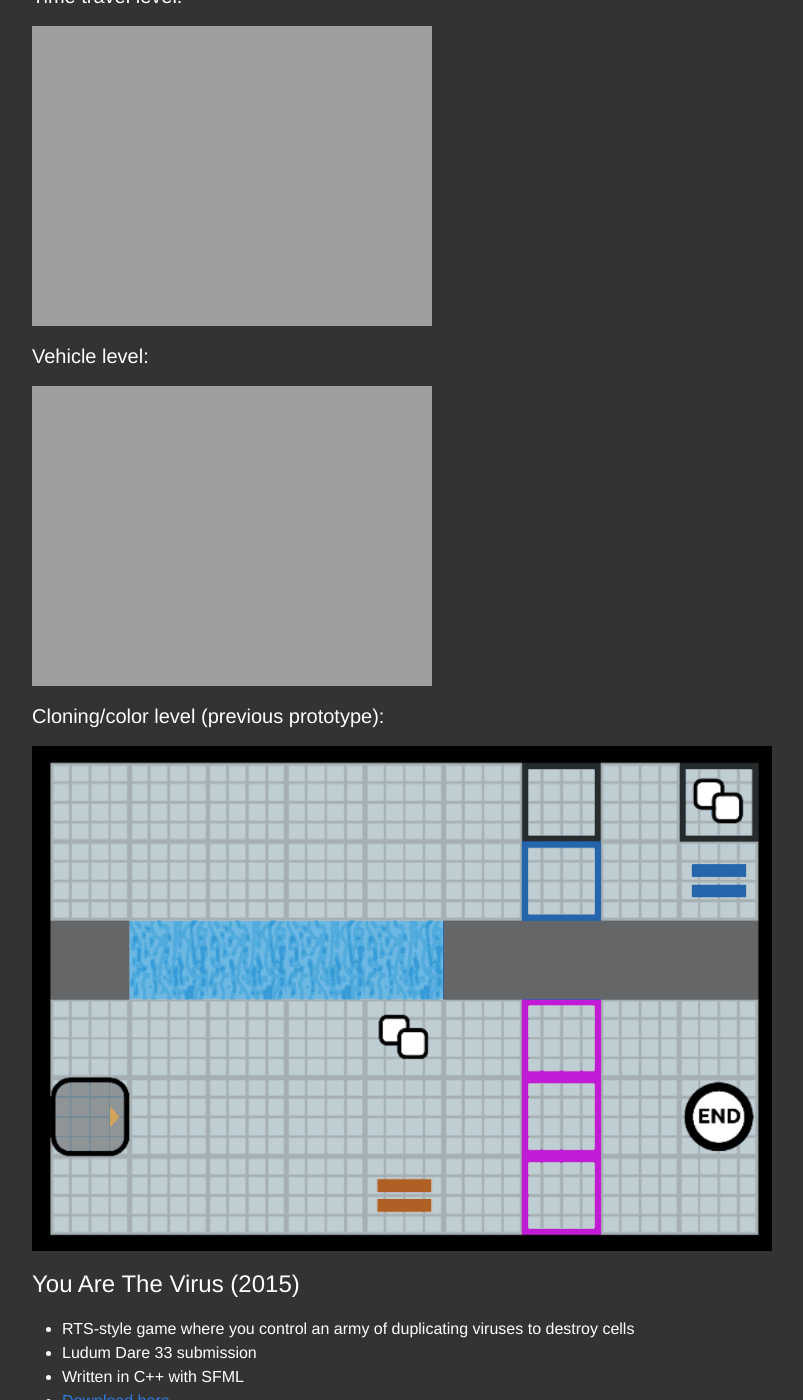
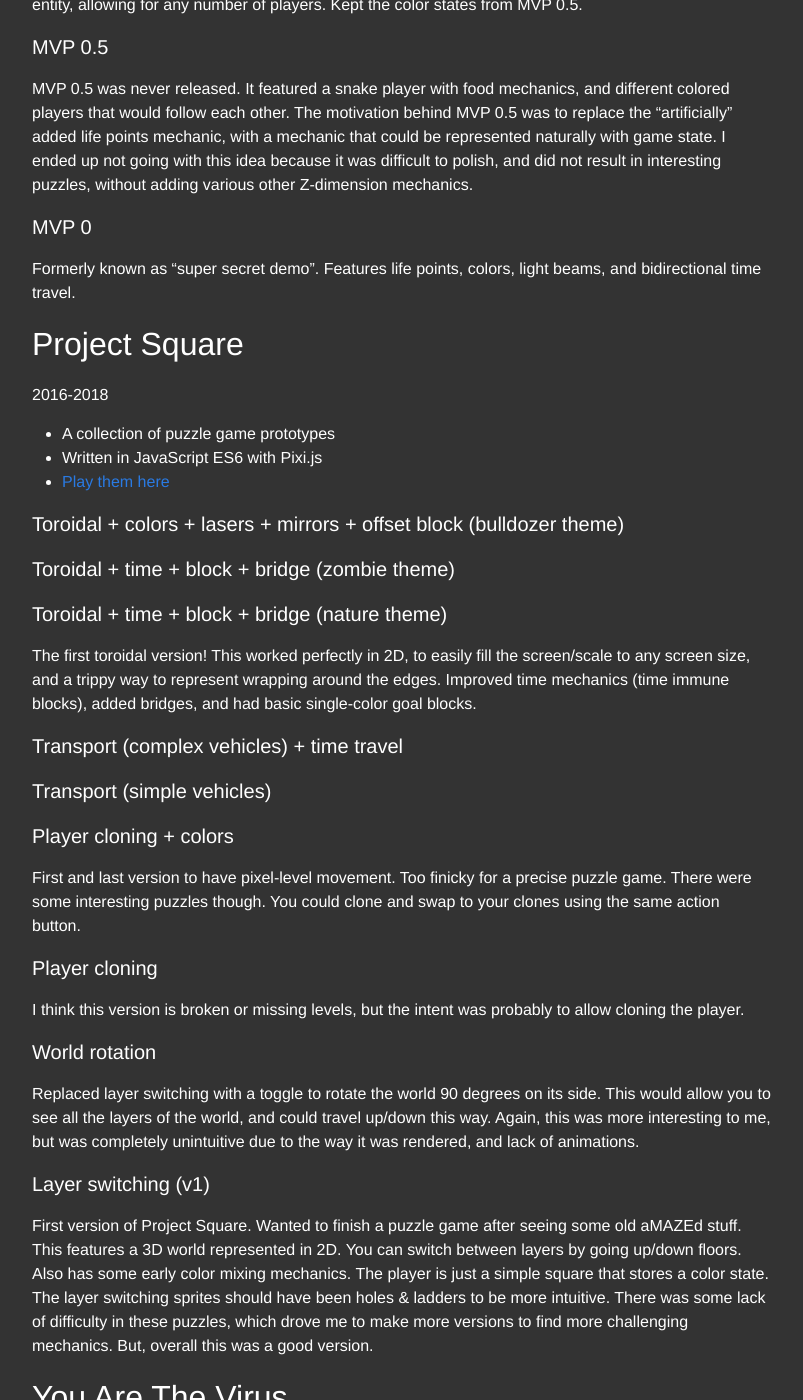
Before and after one commit to ayebear/ayebear-website, a Jekyll site: the page built from games.md, in a window 1280 px wide and 1400 px high, scrolled down 469 px. Shown: the whole window, without its empty margins (238-1041 px from the left). Built offline with Jekyll 4.4.1, drawn with Linux system fonts in a browser that asks for light colours; some of the changed text lies outside the part shown.

Commit message:
Started laying out new games page

```diff
--- a/games.md
+++ b/games.md
@@ -4,74 +4,121 @@
 permalink: /games/
 ---
 
-# Toroban (2019+)
+## Toroban
 
-**[Main Website](https://toroban.com/)**
+2019+
 
-A best effort attempt to create a finished product. The previous prototypes helped me learn what makes good puzzle games.
+- Toroidal sokoban game. This is my first game for sale.
+- **[Main Website](https://toroban.com/)**
+- Target release date: 2021-03-14
 
-# Project Square (2016-2018)
+#### MVP 2
 
-* A collection of puzzle game prototypes
-* Written in JavaScript ES6 with Pixi.js
-* [Play them here](https://ayebear.com/project-square/)
+#### MVP 1
 
-#### Time travel level:
-![Project Square]({{ site.url }}/data/ps_time_level.gif)
+A new take on replacing life points. This version changes the concept of the player into a standard game entity, allowing for any number of players. Kept the color states from MVP 0.5.
 
-#### Vehicle level:
-![Project Square]({{ site.url }}/data/ps_vehicle_level.gif)
+#### MVP 0.5
 
-#### Cloning/color level (previous prototype):
-![Project Square]({{ site.url }}/data/posts/cloning_color_mechanics.gif)
+MVP 0.5 was never released. It featured a snake player with food mechanics, and different colored players that would follow each other. The motivation behind MVP 0.5 was to replace the "artificially" added life points mechanic, with a mechanic that could be represented naturally with game state. I ended up not going with this idea because it was difficult to polish, and did not result in interesting puzzles, without adding various other Z-dimension mechanics.
 
-# You Are The Virus (2015)
+#### MVP 0
 
-* RTS-style game where you control an army of duplicating viruses to destroy cells
-* Ludum Dare 33 submission
-* Written in C++ with SFML
-* [Download here](https://github.com/ayebear/you-are-the-virus/releases)
+Formerly known as "super secret demo". Features life points, colors, light beams, and bidirectional time travel.
+
+## Project Square
+
+2016-2018
+
+- A collection of puzzle game prototypes
+- Written in JavaScript ES6 with Pixi.js
+- [Play them here](https://ayebear.com/project-square/)
+
+#### Toroidal + colors + lasers + mirrors + offset block (bulldozer theme)
+
+#### Toroidal + time + block + bridge (zombie theme)
+
+#### Toroidal + time + block + bridge (nature theme)
+
+The first toroidal version! This worked perfectly in 2D, to easily fill the screen/scale to any screen size, and a trippy way to represent wrapping around the edges. Improved time mechanics (time immune blocks), added bridges, and had basic single-color goal blocks.
+
+#### Transport (complex vehicles) + time travel
+
+#### Transport (simple vehicles)
+
+#### Player cloning + colors
+
+First and last version to have pixel-level movement. Too finicky for a precise puzzle game. There were some interesting puzzles though. You could clone and swap to your clones using the same action button.
+
+#### Player cloning
+
+I think this version is broken or missing levels, but the intent was probably to allow cloning the player.
+
+#### World rotation
+
+Replaced layer switching with a toggle to rotate the world 90 degrees on its side. This would allow you to see all the layers of the world, and could travel up/down this way. Again, this was more interesting to me, but was completely unintuitive due to the way it was rendered, and lack of animations.
+
+#### Layer switching (v1)
+
+First version of Project Square. Wanted to finish a puzzle game after seeing some old aMAZEd stuff. This features a 3D world represented in 2D. You can switch between layers by going up/down floors. Also has some early color mixing mechanics. The player is just a simple square that stores a color state. The layer switching sprites should have been holes & ladders to be more intuitive. There was some lack of difficulty in these puzzles, which drove me to make more versions to find more challenging mechanics. But, overall this was a good version.
+
+## You Are The Virus
+
+2015
+
+- RTS-style game where you control an army of duplicating viruses to destroy cells
+- Ludum Dare 33 submission
+- Written in C++ with SFML
+- [Download here](https://github.com/ayebear/you-are-the-virus/releases)
 
 ![You Are The Virus - ongoing war]({{ site.url }}/data/you_are_the_virus.png)
 
-# Multiversal (2014-2015)
+## Multiversal
 
-* A puzzle platformer game where the goal is to reach the end of each level.
-* You can do this by solving various puzzles using a "window" into an alternate dimension.
-* The window is controlled with your mouse. Whatever is seen through the window instantly becomes part of the real world.
-* Written in C++ with SFML
-* [Click here for a demo video](https://www.youtube.com/watch?v=msFEcX0TqVc)
-* [Download here](https://github.com/ayebear/multiversal/releases)
+2014-2015
+
+- A puzzle platformer game where the goal is to reach the end of each level.
+- You can do this by solving various puzzles using a "window" into an alternate dimension.
+- The window is controlled with your mouse. Whatever is seen through the window instantly becomes part of the real world.
+- Written in C++ with SFML
+- [Click here for a demo video](https://www.youtube.com/watch?v=msFEcX0TqVc)
+- [Download here](https://github.com/ayebear/multiversal/releases)
 
 ![Multiversal - level 1]({{ site.url }}/data/Multiversal-v0.3.0-alpha-level1.png)
 
-# Undead MMO (2013-2014)
+## Undead MMO
 
-* A multi-player online zombie survival game, started with some friends. Their websites are:
-  * [http://compilelogic.com/](http://compilelogic.com/)
-  * [http://kev-miller.com/](http://kev-miller.com/)
-* You can choose to work together to survive, or turn on your allies. Everyone is an enemy.
-* We are planning to have many fun items and weapons, as well as multiple game modes.
-* It is currently on hold, but we may continue developing it in the near future.
-* Written in C++ with SFML
-* [Source code and more information here](https://github.com/ayebear/UndeadMMO)
+2013-2014
+
+- A multi-player online zombie survival game, started with some friends. Their websites are:
+  - [http://compilelogic.com/](http://compilelogic.com/)
+  - [http://kev-miller.com/](http://kev-miller.com/)
+- You can choose to work together to survive, or turn on your allies. Everyone is an enemy.
+- We are planning to have many fun items and weapons, as well as multiple game modes.
+- It is currently on hold, but we may continue developing it in the near future.
+- Written in C++ with SFML
+- [Source code and more information here](https://github.com/ayebear/UndeadMMO)
 
 ![Undead MMO]({{ site.url }}/data/undead_mmo.jpg)
 
-# aMAZEd (2012-2013)
+## aMAZEd
 
-* A puzzle game where the player uses various items to manipulate the world, to reach the end of the levels.
-* Written in C++ with SFML
-* [Click here for a playthrough video](https://www.youtube.com/watch?v=NCFSuIPlOUI)
+2012-2013
+
+- A puzzle game where the player uses various items to manipulate the world, to reach the end of the levels.
+- Written in C++ with SFML
+- [Click here for a playthrough video](https://www.youtube.com/watch?v=NCFSuIPlOUI)
 
 ![aMAZEd](http://i.imgur.com/jG453Hb.gif)
 
-# Avalanche (2011)
+## Avalanche
 
-* The goal is to survive as long as possible without getting hit by icicles.
-* You can get extra lives from health packs.
-* You can collect force fields, and press space to use them. They last 5 seconds.
-* Written in C++ with SFML
-* [Download for Linux]({{ site.url }}/data/Avalanche_Linux.tar.bz2) --- [Download for Windows]({{ site.url }}/data/Avalanche_Windows.zip) --- [Download source code]({{ site.url }}/data/Avalanche_Source.tar.bz2)
+2011
+
+- The goal is to survive as long as possible without getting hit by icicles.
+- You can get extra lives from health packs.
+- You can collect force fields, and press space to use them. They last 5 seconds.
+- Written in C++ with SFML
+- [Download for Linux]({{ site.url }}/data/Avalanche_Linux.tar.bz2) --- [Download for Windows]({{ site.url }}/data/Avalanche_Windows.zip) --- [Download source code]({{ site.url }}/data/Avalanche_Source.tar.bz2)
 
 ![Avalanche]({{ site.url }}/data/avalanche.jpg)
```
